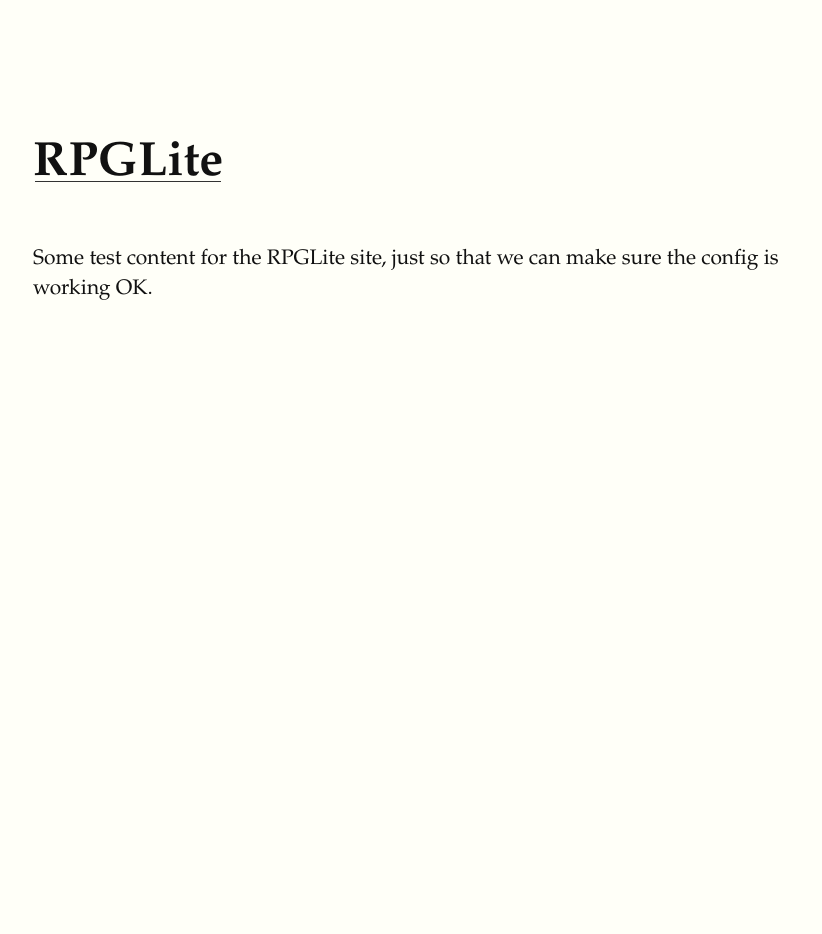
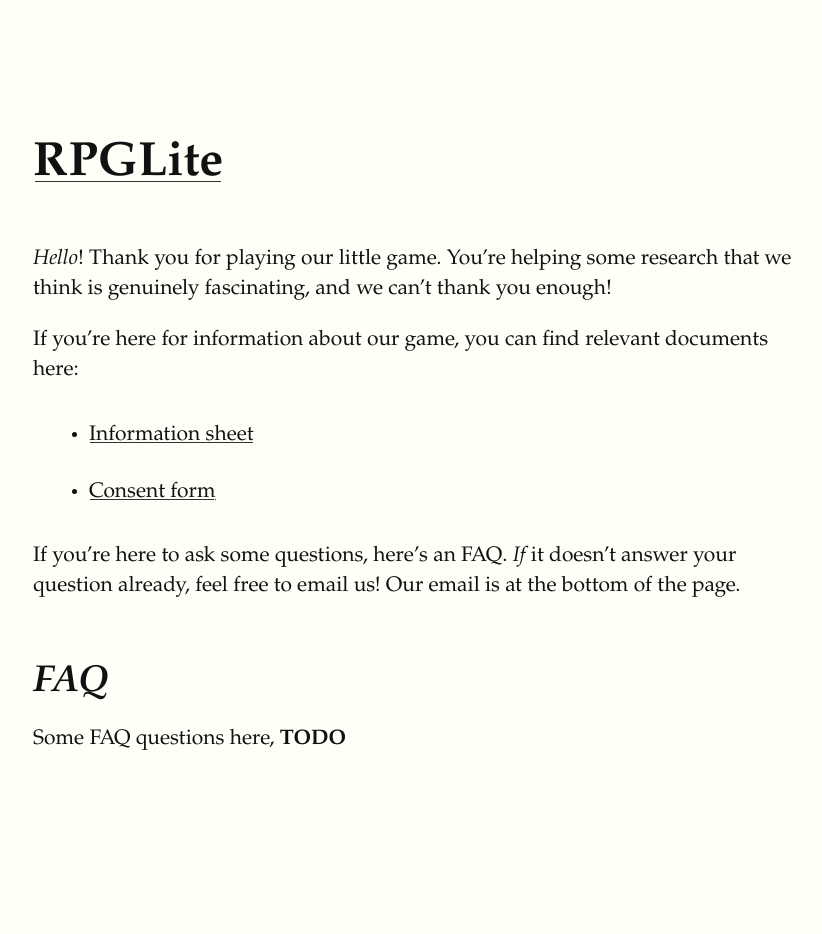
Before and after one commit to RPGLite/RPGLite.GitHub.io, a Jekyll site: the page built from index.md, in a window 1280 px wide. Shown: the whole page, without its empty margins (47-869 px from the left). Built offline with Jekyll 4.4.1, drawn with Linux system fonts in a browser that asks for light colours; some web fonts are replaced; before the commit the page ends 900 px from its top, so only the background shows below that.

Commit message:
Linked to information sheet and consent form on homepage

```diff
--- a/index.md
+++ b/index.md
@@ -3,4 +3,19 @@ title: ""
 layout: page
 ---
 
-Some test content for the RPGLite site, just so that we can make sure the config is working OK.
+_Hello_! Thank you for playing our little game. You're helping some research
+that we think is genuinely fascinating, and we can't thank you enough!
+
+If you're here for information about our game, you can find relevant documents
+here:
+
+* [Information sheet](https://github.com/RPGLite/RPGLite.github.io/raw/master/public/ethics/rpglite_information_sheet.pdf)
+* [Consent form](https://github.com/RPGLite/RPGLite.github.io/raw/master/public/ethics/Consent%20Form.pdf)
+
+If you're here to ask some questions, here's an FAQ. _If_ it doesn't answer
+your question already, feel free to email us! Our email is at the bottom of the
+page.
+
+## FAQ
+
+Some FAQ questions here, **TODO**
```
